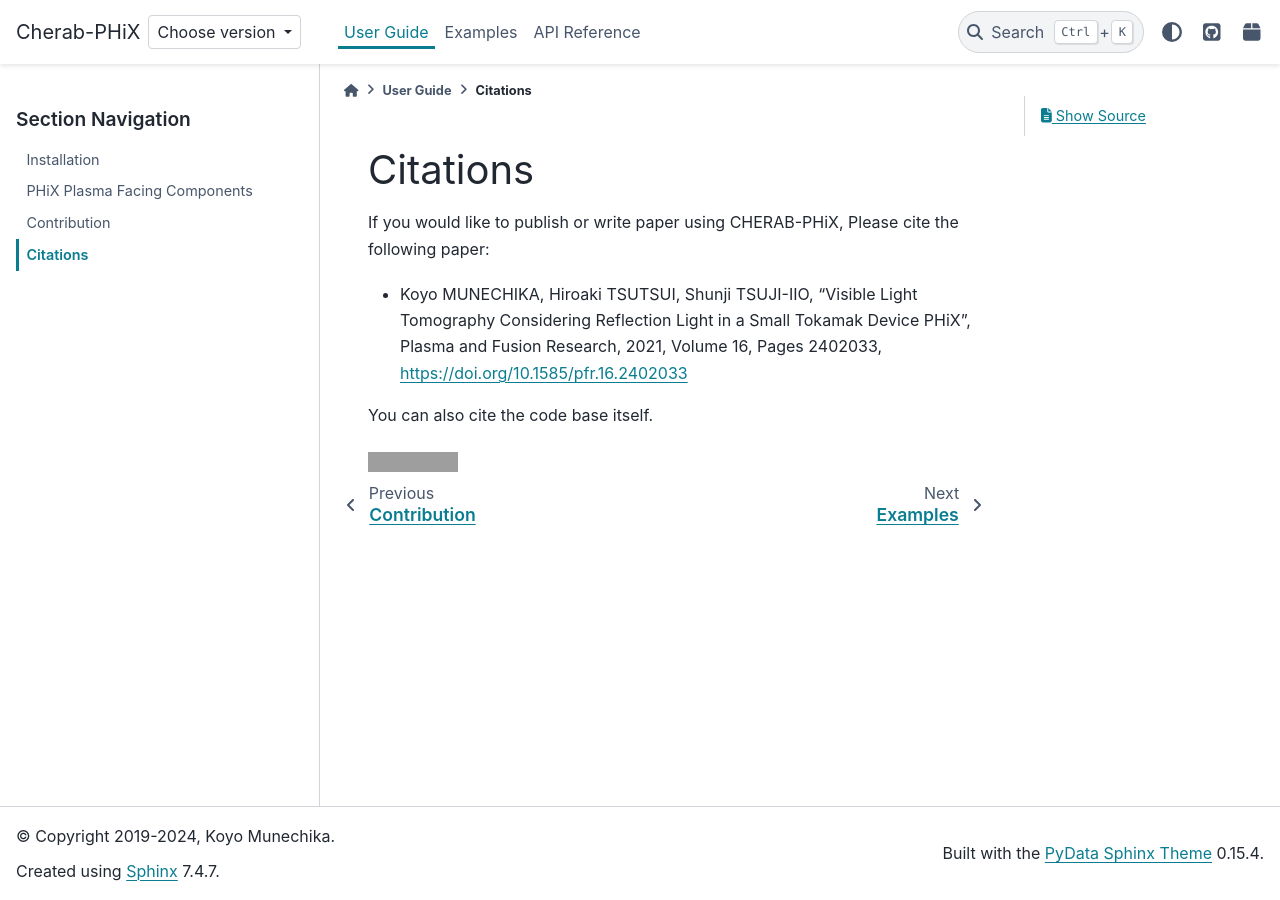
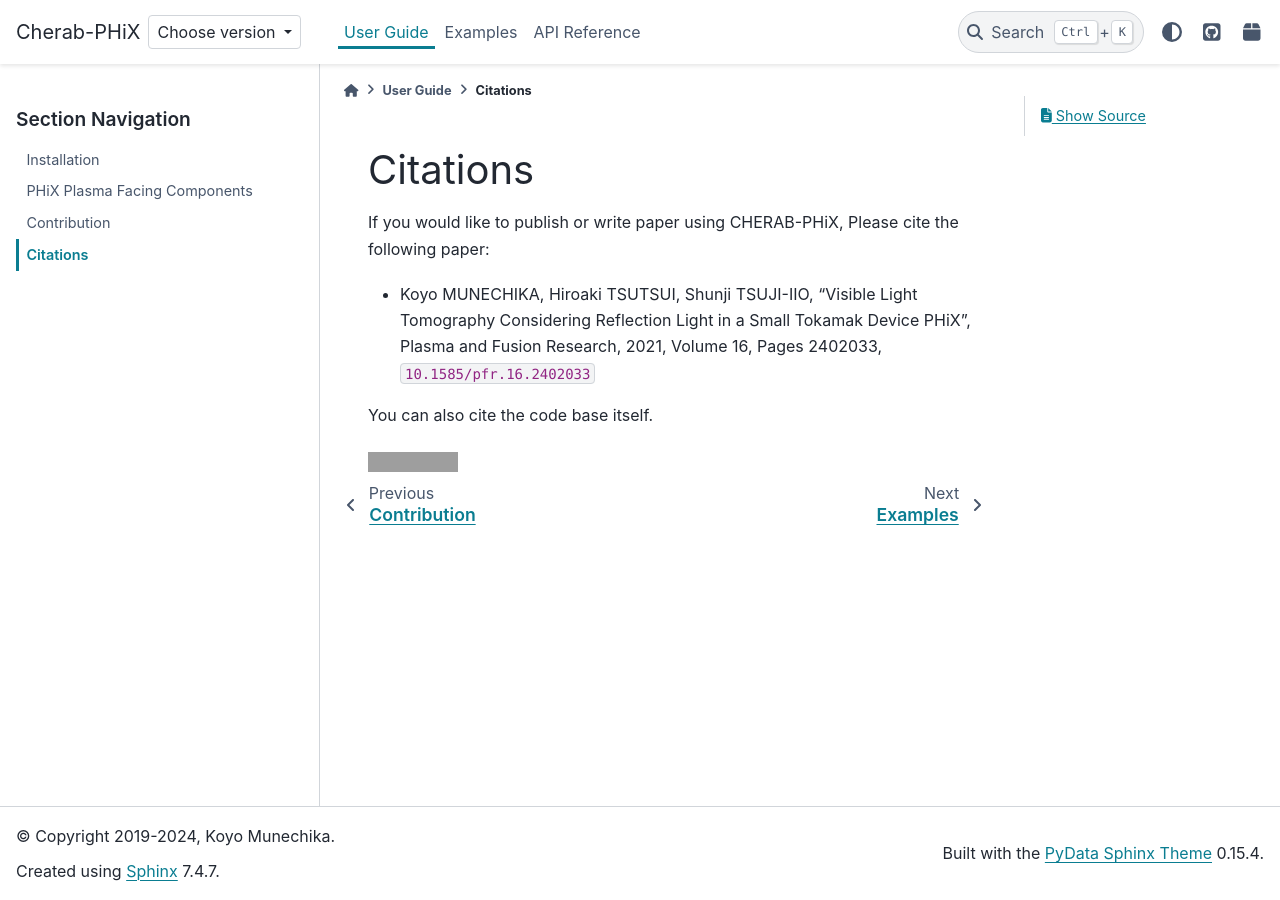
Before and after one commit to munechika-koyo/cherab_phix, a Sphinx documentation site: the page built from docs/user/citation.rst, in a window 1280 px wide. Built offline with Sphinx 7.4.7 and the PyData theme 0.15.4, drawn with Linux system fonts in a browser that asks for light colours; pages that are not in the unit, such as notebooks, are missing from menus; comment, search, counter and statistics services are not loaded; cross-references to code outside the pages are shown as plain code; the version number is read from the project's files by our own code; some of the changed lines change nothing that is shown; grey boxes are pictures that could not be loaded.

Commit message:
📝 Update citation format in citation.rst to use the DOI derivative

```diff
--- a/docs/user/citation.rst
+++ b/docs/user/citation.rst
@@ -6,7 +6,7 @@ Citations
 =========
 If you would like to publish or write paper using CHERAB-PHiX, Please cite the following paper:
 
-- Koyo MUNECHIKA, Hiroaki TSUTSUI, Shunji TSUJI-IIO, "Visible Light Tomography Considering Reflection Light in a Small Tokamak Device PHiX", Plasma and Fusion Research, 2021, Volume 16, Pages 2402033, https://doi.org/10.1585/pfr.16.2402033
+- Koyo MUNECHIKA, Hiroaki TSUTSUI, Shunji TSUJI-IIO, "Visible Light Tomography Considering Reflection Light in a Small Tokamak Device PHiX", Plasma and Fusion Research, 2021, Volume 16, Pages 2402033, :doi:`10.1585/pfr.16.2402033`
 
 You can also cite the code base itself.
 
```
